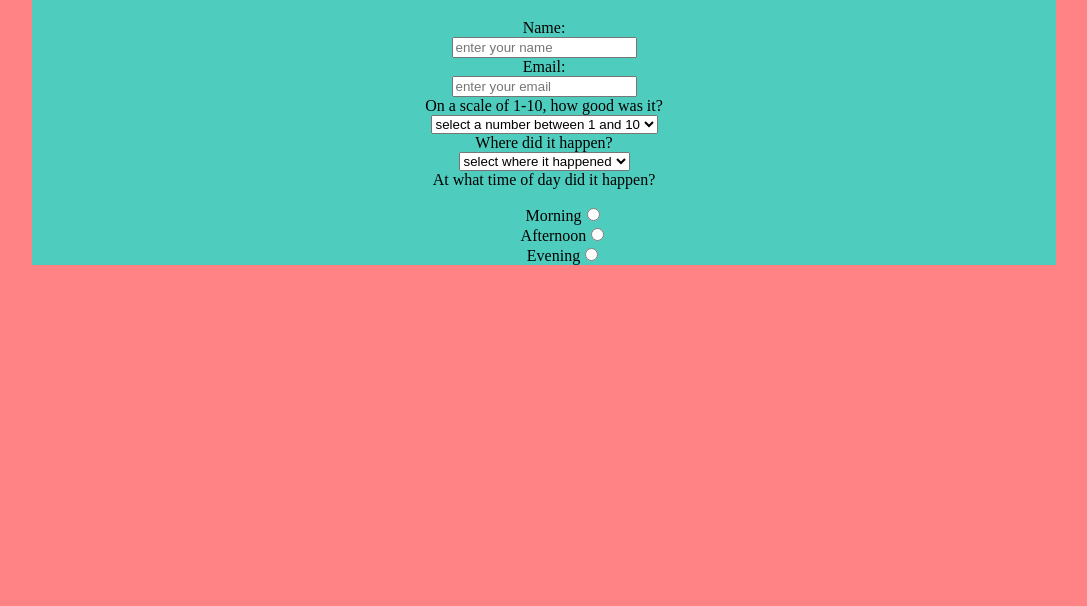
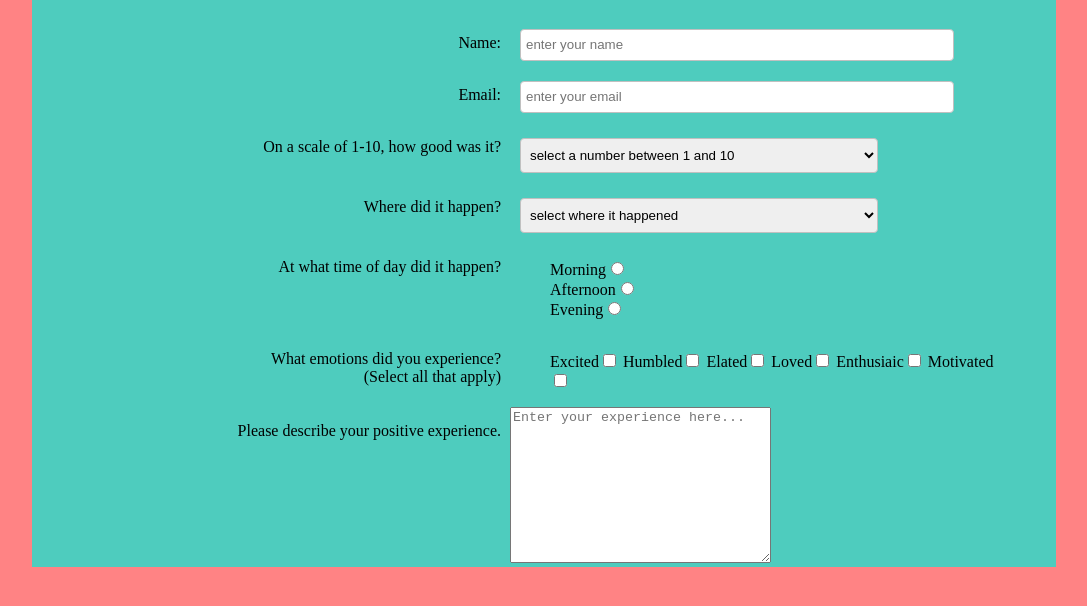
Before and after one commit to AleqsiArdashelia/good-vibes-form, a plain HTML site: page index.html in a window 1280 px wide. Shown: the part 186-792 px from the top of the page, without its empty margins (96-1183 px from the left). Drawn offline with Linux system fonts and the light colour scheme.

Commit message:
finished index and did something in css

```diff
--- a/index.html
+++ b/index.html
@@ -26,29 +26,29 @@
         <form action="">
             <!-- name -->
             <div class="form-row" >
-                <div class="label">
+                <div class="labels">
                     <label for="name">Name:</label>
                 </div>
                 <div class="fields">
-                    <input type="name" placeholder="enter your name">
+                    <input type="name" placeholder="enter your name" class="input-fields">
                 </div>
             </div>
             <!-- email -->
             <div class="form-row">
-                <div class="label">
+                <div class="labels">
                     <label for="email">Email:</label>
                 </div>
                 <div class="fields">
-                    <input type="email" placeholder="enter your email">
+                    <input type="email" placeholder="enter your email" class="input-fields">
                 </div>
             </div>
             <!-- 1-10 -->
             <div class="form-row">
-                <div class="label">
+                <div class="labels">
                     <label for="1-10">On a scale of 1-10, how good was it?</label>
                 </div>
                 <div class="fields">
-                    <select name="1-10" id="1-10" >
+                    <select name="1-10" id="1-10" class="dropdown">
                         <option disabled selected>select a number between 1 and 10</option>
                         <option value="1">1</option>
                         <option value="2">2</option>
@@ -65,12 +65,12 @@
             </div>
             <!-- where -->
             <div class="form-row">
-                <div class="label">
+                <div class="labels">
                     <label for="where">Where did it happen?</label>
                 </div>
                 <div class="fields">
-                    <select name="where" id="where">
-                        <option value="" disabled selected>select where it happened</option>
+                    <select name="where" id="where" class="dropdown">
+                        <option disabled selected>select where it happened</option>
                         <option value="morning">At home</option>
                         <option value="noon">On my commute</option>
                         <option value="afternoon">on the street</option>
@@ -81,36 +81,48 @@
             </div>
             <!-- when -->
             <div class="form-row">
-                <div class="label">
+                <div class="labels">
                 <label for="time-of-day"> At what time of day did it happen?</label>
                 </div>
+                <div class="fields">
                     <ul id="time-of-day">
                         <li class="radio">
-                        <label for="morning">Morning</label><input type="radio" name="where" id="morning" value="morning">
+                            <label for="morning">Morning</label><input type="radio" name="time-radio" id="morning" value="morning" class="user-selection">
                         </li>
                         <li class="radio">
-                        <label for="afternoon">Afternoon</label><input type="radio" name="where" id="afternoon" value="afternoon">
+                            <label for="afternoon">Afternoon</label><input type="radio" name="time-radio" id="afternoon" value="afternoon" class="user-selection">
                         </li>
                         <li class="radio">
-                        <label for="evening">Evening</label><input type="radio" name="where" id="vening">
+                            <label for="evening">Evening</label><input type="radio" name="time-radio" id="evening" value="evening" class="user-selection">
                         </li>
                     </ul>
                 </div>
+            </div>
+            <!-- feelings -->
             <div class="form-row">
-                <div class="label">
-
+                <div class="labels">
+                    <label for="feelings">What emotions did you experience?<br>(Select all that apply)</label>
                 </div>
                 <div class="fields">
-
+                    <ul id="feelings">
+                        <li class="checkbox">
+                            <label for="excited">Excited</label><input type="checkbox" name="feelings-check" id="excited" value="excited" class="user-selection">
+                            <label for="humbled">Humbled</label><input type="checkbox" name="feelings-check" id="humbled" value="humbled" class="user-selection">
+                            <label for="elated">Elated</label><input type="checkbox" name="feelings-check" id="elated" value="elated" class="user-selection">
+                            <label for="loved">Loved</label><input type="checkbox" name="feelings-check" id="loved" value="loved" class="user-selection">
+                            <label for="enthusiatic">Enthusiaic</label><input type="checkbox" name="feelings-check" id="enthusiatic" value="enthusiatic" class="user-selection">
+                            <label for="motivated">Motivated</label><input type="checkbox" name="feelings-check" id="motivated" value="motivated" class="user-selection">
+                        </li>
+                    </ul>
                 </div>
             </div>
-            <!--  -->
+            <!-- text -->
             <div class="form-row">
-                <div class="label">
-
+                <div class="labels">
+                    <label for="event-details">Please describe your positive experience.</label>
                 </div>
                 <div class="fields">
-
+                    <textarea name="event-details" id="event-details" cols="30" rows="10" placeholder="Enter your experience here..."></textarea>
                 </div>
             </div>
 
--- a/styles.css
+++ b/styles.css
@@ -15,6 +15,7 @@ ul {
     list-style: none;
 }
 
+
 /* header */
 
 header {
@@ -27,8 +28,49 @@ header h1 {
 
 /* main */
 
+/* form */
+
+.form-row {
+    display: block;
+    position: static;
+}
+
+.fields {
+    display: inline-block;
+    text-align: left;
+    width: 48%;
+    vertical-align: middle;
+}
+
+.labels {
+    display: inline-block;
+    text-align: right;
+    width: 40%;
+    padding: 5px;
+    vertical-align: top;
+    margin-top: 10px;
+}
+
+.input-fields {
+    height: 20px;
+    width: 33vw;
+    padding: 5px;
+    margin: 10px;
+    border: 1px solid #c0c0c0;
+    border-radius: 4px;
+}
+
+.dropdown {
+    height: 35px;
+    width: 28vw;
+    padding: 5px;
+    margin: 15px 10px 10px 10px;
+    border: 1px solid #c0c0c0;
+    border-radius: 4px;
+}
 
 
+/* media */
 @media (min-width: 1000px) {
     body {
         max-width: 80vw;
```
Lines whose indentation alone changed are shown as unchanged.
